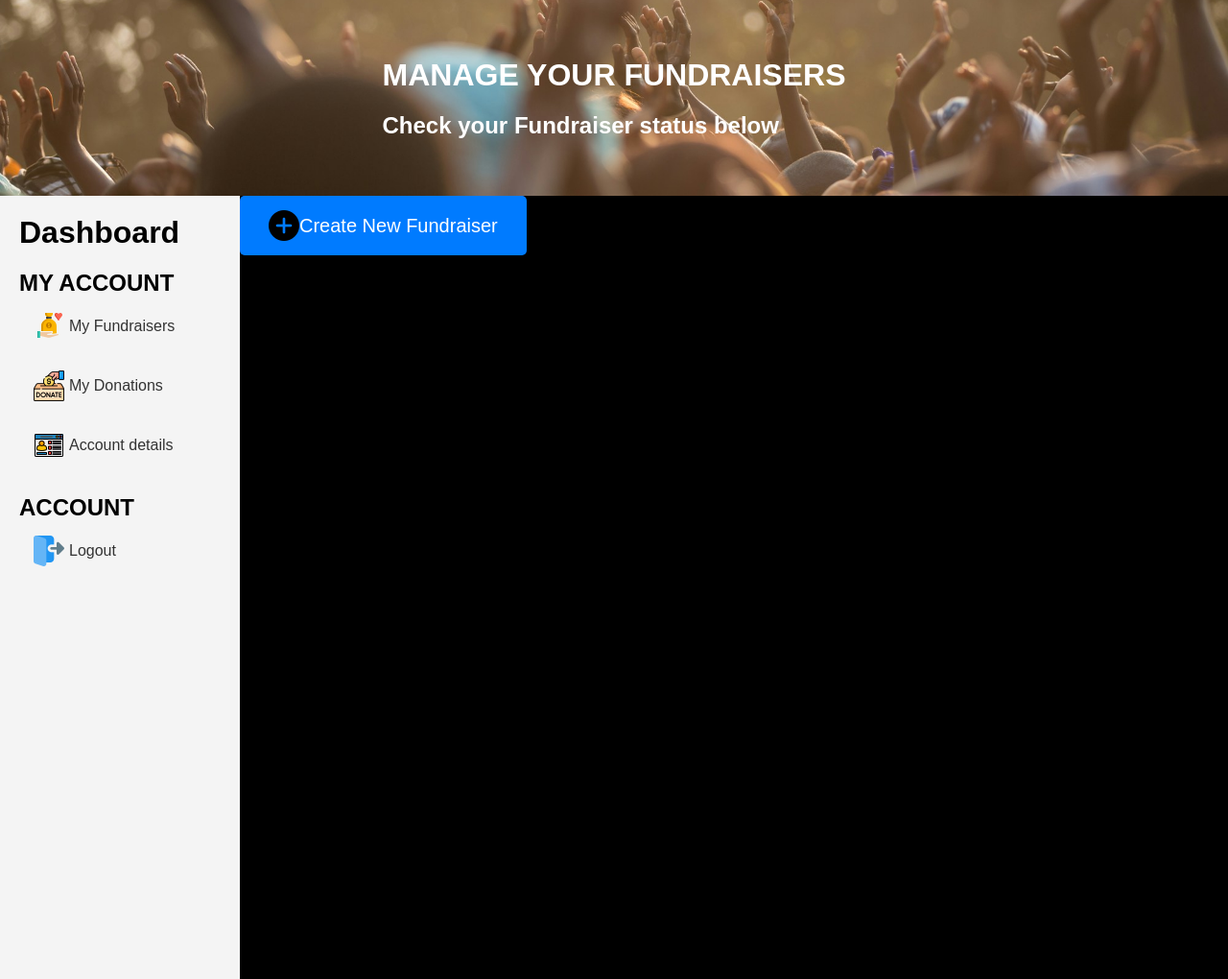
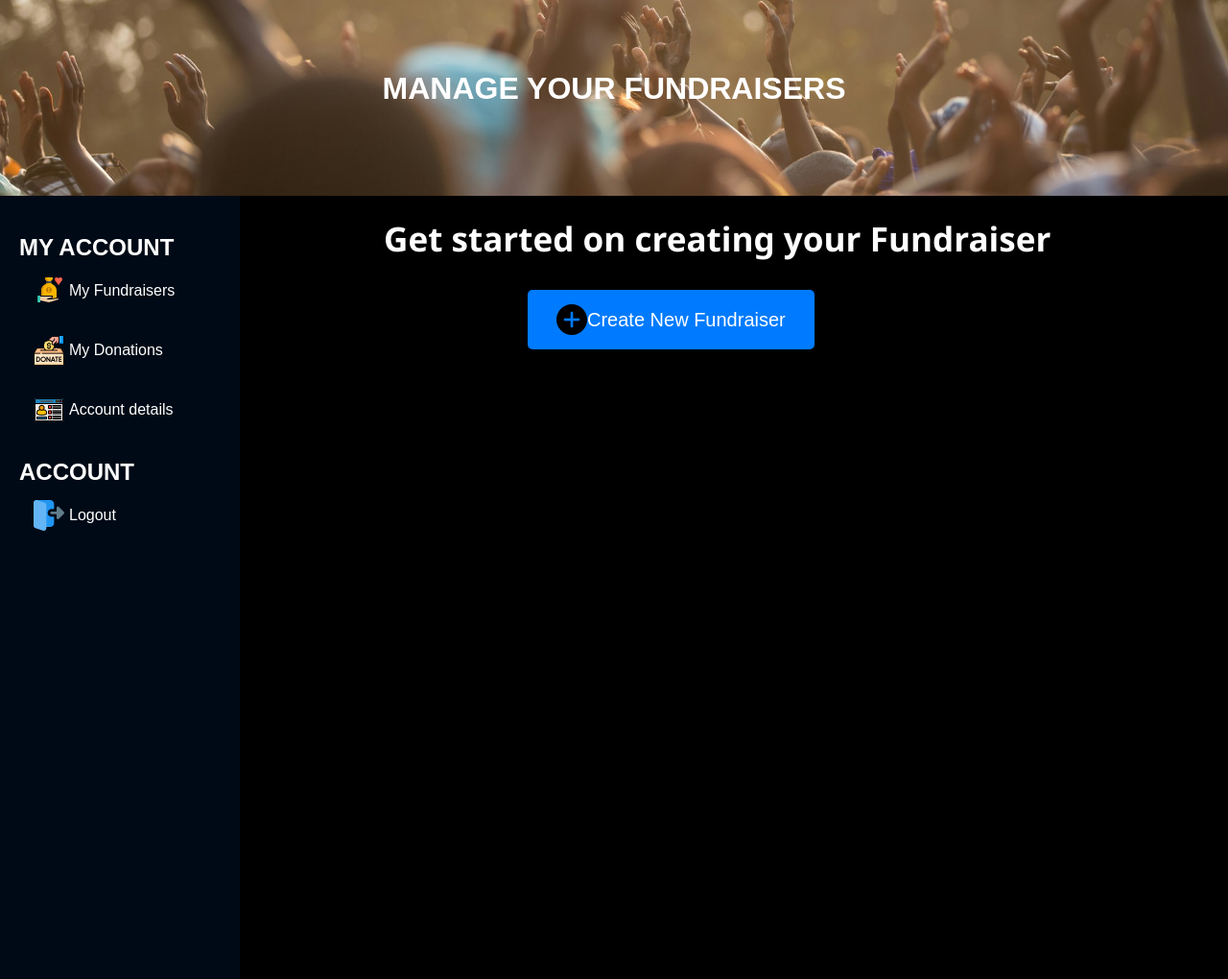
Before and after one commit to SenZmaKi/Bariki, a Flask app: template app/templates/landingpage.html in a window 1280 px wide. Shown: the whole page at 96% size. Run offline with Flask 3, Linux system fonts and the light colour scheme; the template is opened without the code that fills it, so the values that code supplies are empty; some web fonts are replaced.

Commit message:
furnishing page

```diff
--- a/app/static/landingpage.css
+++ b/app/static/landingpage.css
@@ -38,26 +38,19 @@ body, html {
     margin-top:0px;
     width: 250px;
     height: 100vh;
-    background-color: #f4f4f4;
+    color: white;
+    background-color: #000a16;
     padding: 20px;
     position: fixed; /* Keep sidebar fixed during page scroll */
     left: 0; /* Align sidebar to the left */
-    transition: transform 0.3s ease; /* Smooth transition for toggle */
 }
 
 .main-content {
-    margin-left: 250px; /* Adjust according to the sidebar width */
-    transition: margin-left 0.3s ease; /* Smooth transition for content */
-    /* Other styles... */
+    color: white;
+align-content: center;    /* Other styles... */
 }
 
-.sidebar.collapsed {
-    transform: translateX(-100%); /* Move sidebar out of view */
-}
 
-.main-content.collapsed {
-    margin-left: 0; /* Adjust main content when sidebar is collapsed */
-}
 
 
 
@@ -72,6 +65,7 @@ body, html {
     color: #333;
     text-decoration: none;
     font-size: 16px;
+    color: white;
 }
 
 .nav-item i {
@@ -93,10 +87,13 @@ body, html {
     display: flex;
     align-items: center;
     justify-content: center;
+    margin-left: 550px; /* Adjust according to the sidebar width */
+margin-top: 30px;
 }
 
 .large-button i {
     margin-right: 10px;
+
 }
 
 .large-button:hover {
@@ -106,3 +103,12 @@ body, html {
 h1 {
     margin-bottom: 20px;
 }
+ .start{
+    margin-top: 20px;
+    margin-left: 400px; /* Adjust according to the sidebar width */
+
+    font-family: 'Segoe UI', Tahoma, Geneva, Verdana, sans-serif;
+color: white;
+font-weight: 500;
+font-size: 30px;
+ }
--- a/app/templates/landingpage.html
+++ b/app/templates/landingpage.html
@@ -15,11 +15,9 @@
     <div class="begin">
         <header>
             <h1> MANAGE YOUR FUNDRAISERS <br>
-                  <h2>Check your Fundraiser status below</h2>
         </header>
         </div>
     <div class="sidebar">
-        <h1>Dashboard</h1>
         <div class="section">
             <h2>MY ACCOUNT</h2>
             <a href="#" class="nav-item"><img src="../static/images/fundraising.png" style="padding: 5px;" > My Fundraisers</a>
@@ -38,10 +36,15 @@
     </div>
 
      <div class="main-content">
+<div class="back">
 
+        <div class="start">
+            <h3>Get started on creating your Fundraiser</h3>
 
+        </div>
 
         <button class="large-button"><img src="../static/images/plus.png" > Create New Fundraiser</button>
     </div>
+    </div>
 </body>
 </html>
```
